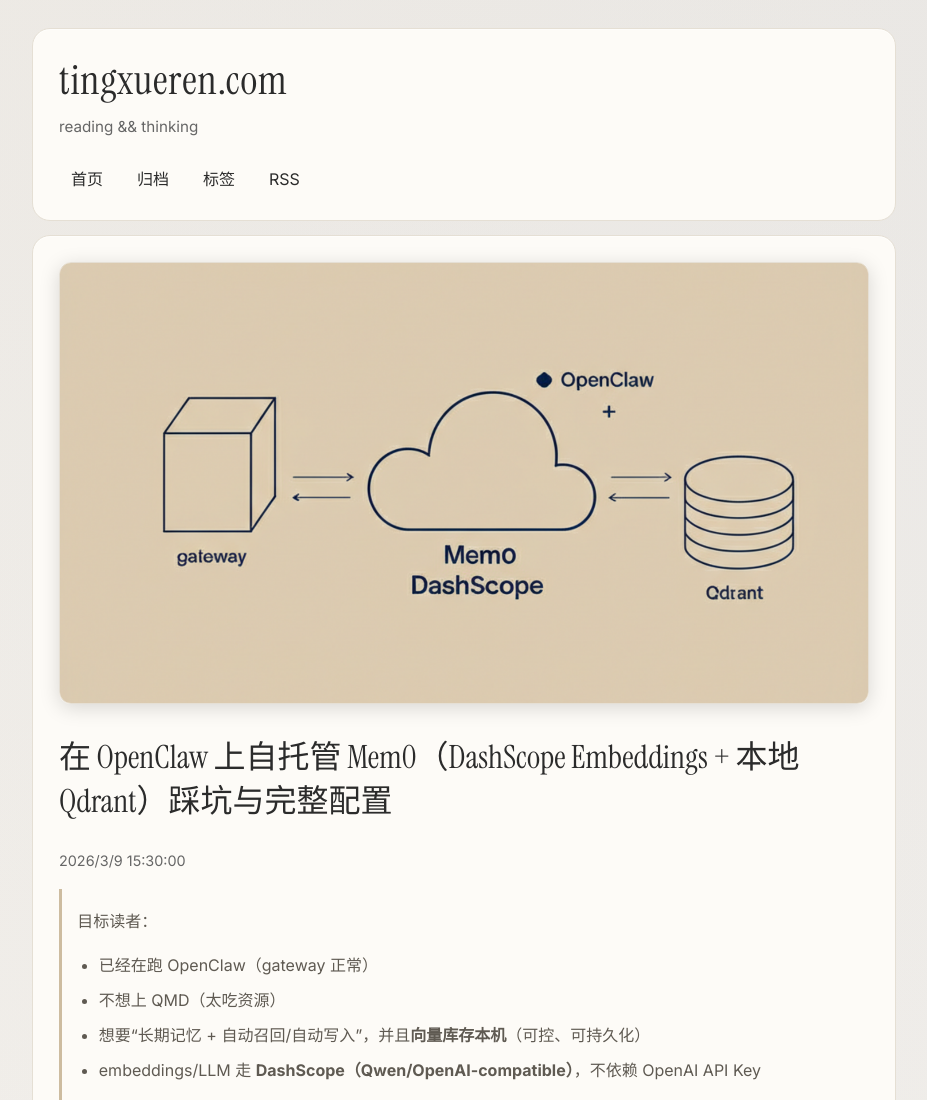
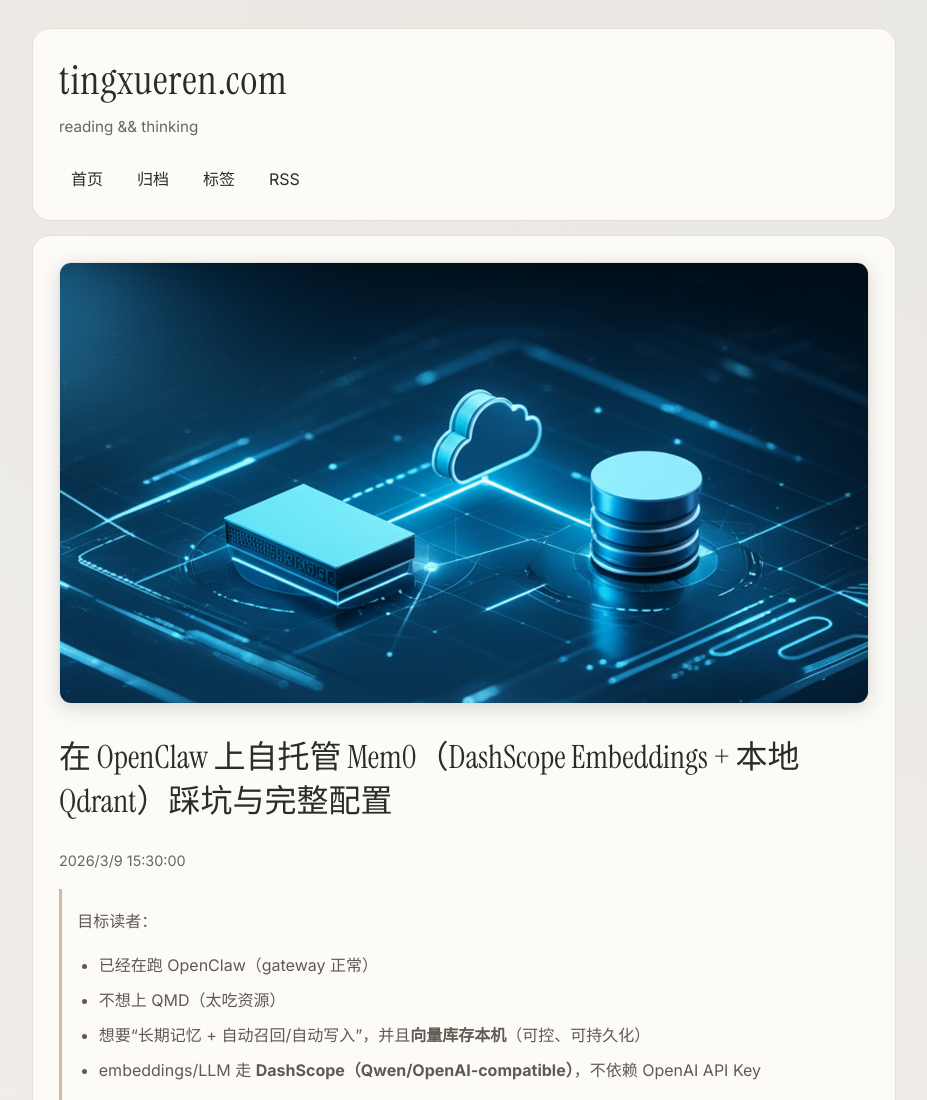
Before and after one commit to tingxueren/tingxueren.github.io, an Astro site: page /2026/03/09/openclaw-mem0-dashscope-qdrant in a window 1280 px wide. Shown: the top 1100 px of the page, without its empty margins (176-1103 px from the left). Built offline with nearby package versions, Linux system fonts and the light colour scheme; Astro itself is replaced by a stand-in of ours.

Commit message:
chore(blog): switch cover to google blue v2

```diff
--- a/src/content/blog/2026-03-09-openclaw-mem0-dashscope-qdrant.md
+++ b/src/content/blog/2026-03-09-openclaw-mem0-dashscope-qdrant.md
@@ -14,7 +14,7 @@
 legacyPath: 2026/03/09/openclaw-mem0-dashscope-qdrant
 comments: true
 draft: false
-coverImage: /assets/blog/openclaw-mem0-dashscope-qdrant/cover-google.png
+coverImage: /assets/blog/openclaw-mem0-dashscope-qdrant/cover-google-blue-2.png
 ---
 
 > 目标读者：
```
Also changed, not shown: public/assets/blog/openclaw-mem0-dashscope-qdrant/cover-google-blue-1.png (added), public/assets/blog/openclaw-mem0-dashscope-qdrant/cover-google-blue-2.png (added).
